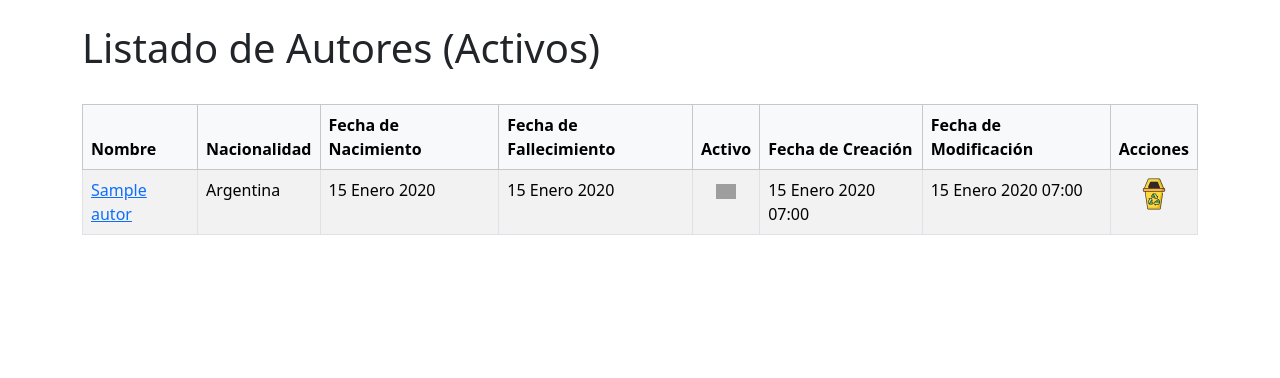
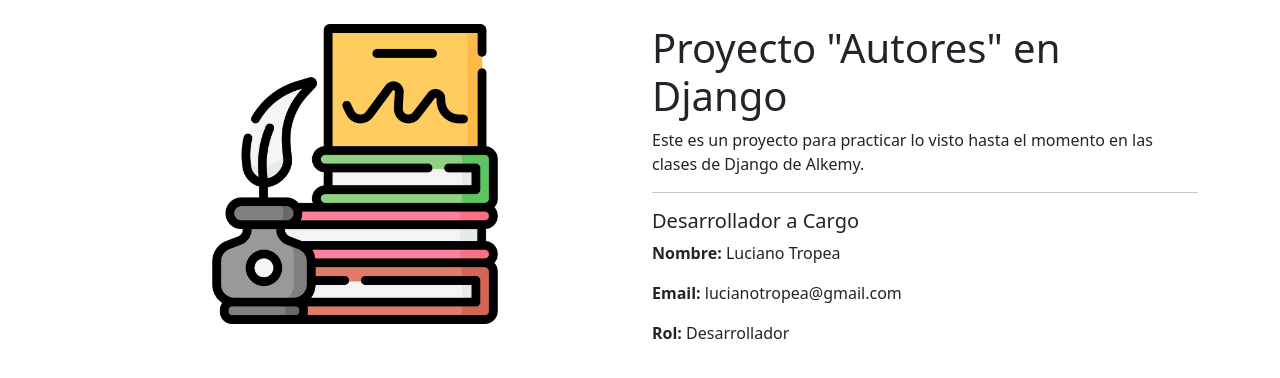
Before and after one commit to luxiano/alkemy_autores_django, a Django app: page /app/ in a window 1280 px wide. Shown: the part 59-437 px from the top of the page. Run offline with Django 5.2, Linux system fonts and the light colour scheme; tables that the repository leaves empty hold one stand-in row (values such as "Sample post"); grey boxes are pictures that could not be loaded.

Commit message:
Agrego la pantalla principal en templates, urls.py y views.py. Pequeños cambios de estilo en detalles de autor.

```diff
--- a/src/app/urls.py
+++ b/src/app/urls.py
@@ -4,11 +4,12 @@
 app_name = 'app'
 
 urlpatterns = [
-    path('', views.listado, name='listado'),
+    path('', views.home, name='home'),
+    path('listado/', views.listado, name='listado'),
     path('listado_json/', views.listado_json, name='listado_json'),
     path('detalle_autor/<int:id>/', views.detalle_autor, name='detalle_autor'),
     path('borrar_autor/<int:id>/', views.borrar_autor, name='borrar_autor'),
     path('cambiar_estado/<int:id>/', views.cambiar_estado, name='cambiar_estado'),
     # Debe ser la última para que no choque con la anterior
-    path('<str:inactivo>/', views.listado, name='listado_inactivo'),
+    path('listado/<str:inactivo>/', views.listado, name='listado_inactivo'),
 ]
--- a/src/app/views.py
+++ b/src/app/views.py
@@ -7,6 +7,9 @@
 # Create your views here.
 def index(request):
     return render(request, 'index.html')
+
+def home(request):
+    return render(request, 'vistas/home.html')
 
 def listado(request, inactivo=False):
     autores = None
--- a/src/templates/index.html
+++ b/src/templates/index.html
@@ -17,7 +17,7 @@
   <!-- Navbar -->
   <nav class="navbar navbar-expand-lg navbar-light bg-light">
     <div class="container-fluid">
-      <a class="navbar-brand" href="{% url 'app:listado' %}"><img src="{% static 'img/escritor.png' %}" alt="Autor" width="32"></a>
+      <a class="navbar-brand" href="{% url 'app:home' %}"><img src="{% static 'img/escritor.png' %}" alt="Autor" width="32"></a>
       <div class="collapse navbar-collapse">
         <ul class="navbar-nav me-auto mb-2 mb-lg-0">
           <li class="nav-item">
@@ -36,8 +36,10 @@
 
   <!-- Main Container -->
   <div class="container mt-4">
-    {% block contenido %}
-    {% endblock contenido %}
+    <div class="row align-items-start">
+      {% block contenido %}
+      {% endblock contenido %}
+    </div>
   </div>
 
   <!-- Bootstrap JS Bundle (includes Popper) -->
--- a/src/templates/vistas/detalle_autor.html
+++ b/src/templates/vistas/detalle_autor.html
@@ -27,7 +27,7 @@
   </dl>
 </div>
 <br>
-<div class="p-3 mb-2 bg-body-secondary">
+<div class="mt-3 p-3 mb-2 bg-body-secondary">
   <h4>Otros datos en el sistema</h4>
   <dl>
     <dt>Activo?</dt>
--- /dev/null
+++ b/src/templates/vistas/home.html
@@ -0,0 +1,21 @@
+{% extends "index.html" %}
+{% load static %}
+
+{% block titulo %}
+    Mini proyecto "Autores" en Django
+{% endblock titulo %}
+
+{% block contenido %}
+<div class="col text-center">
+  <img src="{% static 'img/escritor.png' %}" class="img-fluid rounded-start" alt="Autores en Django" width="300">
+</div>
+<div class="col">
+  <h1>Proyecto "Autores" en Django</h1>
+  <p>Este es un proyecto para practicar lo visto hasta el momento en las clases de Django de Alkemy.</p>
+  <hr>
+  <h5>Desarrollador a Cargo</h5>
+  <p><strong>Nombre:</strong> Luciano Tropea</p>
+  <p><strong>Email:</strong> lucianotropea@gmail.com</p>
+  <p><strong>Rol:</strong> Desarrollador</p>
+</div>
+{% endblock contenido %}
```
